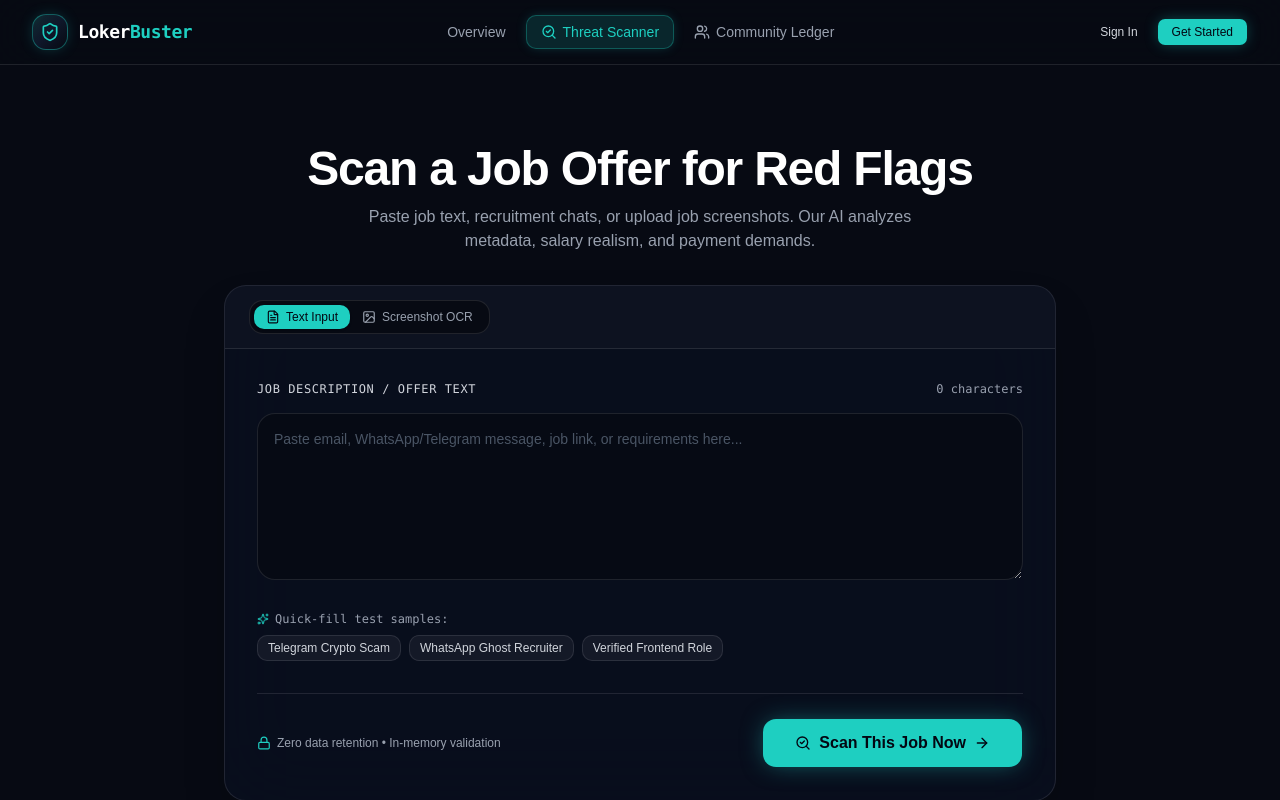
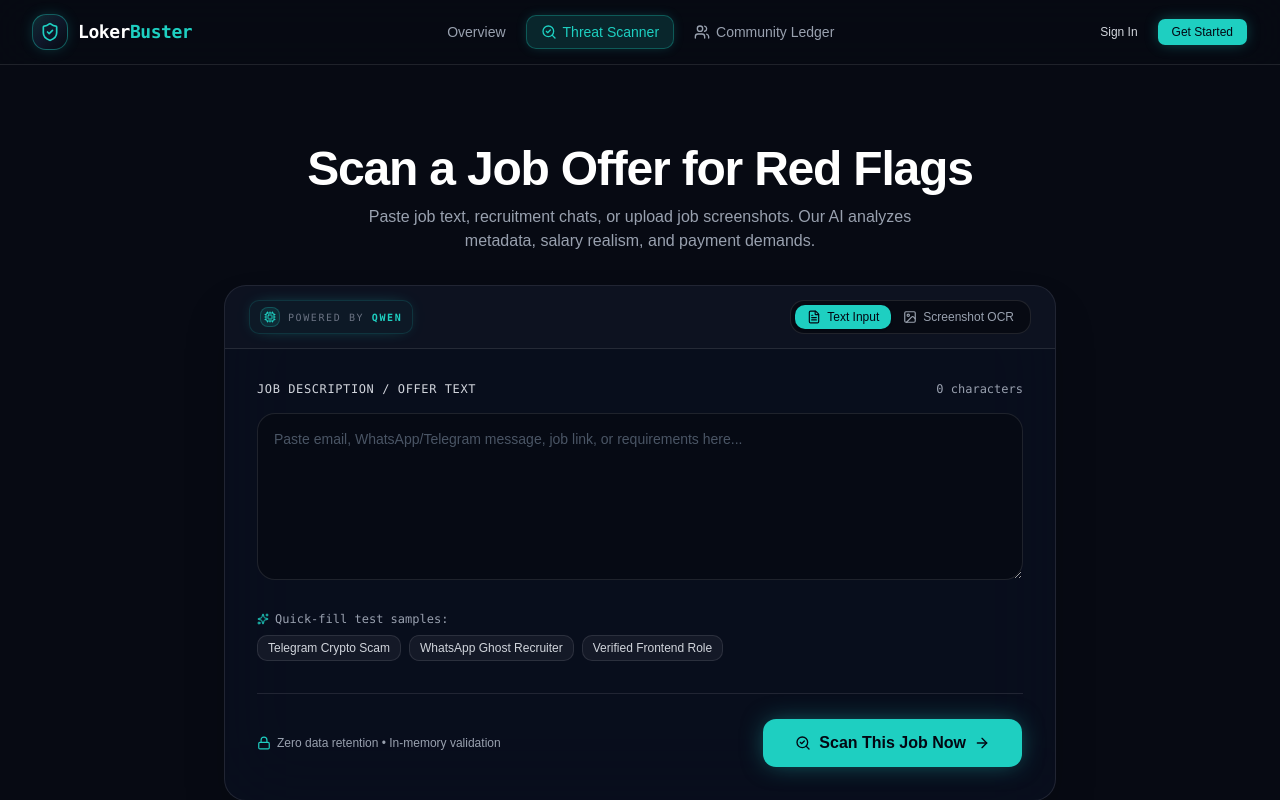
Before and after one commit to twistedfate777/LokerBuster, a React (Vite) app in the folder client/: page /test in a window 1280 px wide. Shown: the top 800 px of the page. Built offline with nearby package versions, Linux system fonts and the light colour scheme; no server answers.

Commit message:
feat: Fixed Backend Health Check, Fixed Test.jsx components.

```diff
--- a/client/src/components/Footer.jsx
+++ b/client/src/components/Footer.jsx
@@ -41,7 +41,7 @@
 
     const fetchHealth = async () => {
       try {
-        const response = await api.get("/health", { timeout: 10000 });
+        const response = await api.get("health/", { timeout: 10000 });
         if (isMounted) setHealth(response.data);
       } catch (error) {
         if (!isMounted) return;
--- a/client/src/lib/api.js
+++ b/client/src/lib/api.js
@@ -1,10 +1,11 @@
 import axios from "axios";
 
 
-const API_URL = import.meta.env.VITE_API_URL
+const API_URL = (import.meta.env.VITE_API_URL || (import.meta.env.DEV ? "http://127.0.0.1:8000" : ""))
+  .replace(/\/+$/, "");
 
 const api = axios.create({
-  baseURL: `${API_URL}/api`,
+  baseURL: `${API_URL}/api/`,
   withCredentials: true,
   headers: {
     "Content-Type": "application/json",
--- a/client/src/pages/Test.jsx
+++ b/client/src/pages/Test.jsx
@@ -217,7 +217,14 @@
         >
           {/* Terminal Title Bar */}
           <div className="flex flex-wrap items-center justify-between border-b border-white/10 bg-white/[0.02] px-6 py-3.5">
-
+            <div className="flex items-center gap-2 rounded-lg border border-[#1ecfc1]/15 bg-[#1ecfc1]/[0.04] px-2.5 py-1.5 shadow-[0_0_18px_-10px_rgba(30,207,193,0.8)]">
+              <span className="flex h-5 w-5 items-center justify-center rounded-md border border-[#1ecfc1]/25 bg-[#1ecfc1]/10 text-[#1ecfc1]">
+                <Cpu className="h-3 w-3" />
+              </span>
+              <span className="font-mono text-[10px] uppercase tracking-[0.16em] text-gray-500">
+                Powered by <strong className="font-semibold text-[#1ecfc1]">QWEN</strong>
+              </span>
+            </div>
 
             {/* Input Mode Tabs */}
             <div className="flex items-center rounded-xl border border-white/10 bg-black/40 p-1">
```
